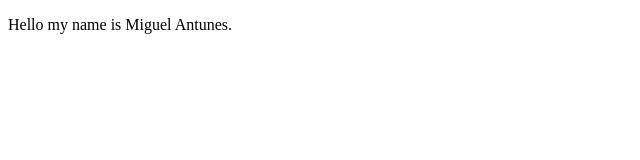
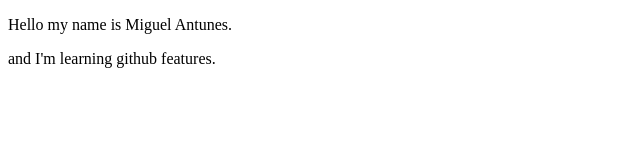
Before and after one commit to kelter-antunes/kelter-antunes.github.io, a plain HTML site: page index.html in a window 1280 px wide. Shown: the whole page, without its empty margins (0-640 px from the left). Drawn offline with Linux system fonts and the light colour scheme.

Commit message:
update content

```diff
--- a/index.html
+++ b/index.html
@@ -9,5 +9,7 @@
 
 	<p>Hello my name is Miguel Antunes.</p>
 
+	<p>and I'm learning github features.</p>
+
 </body>
 </html>
```
